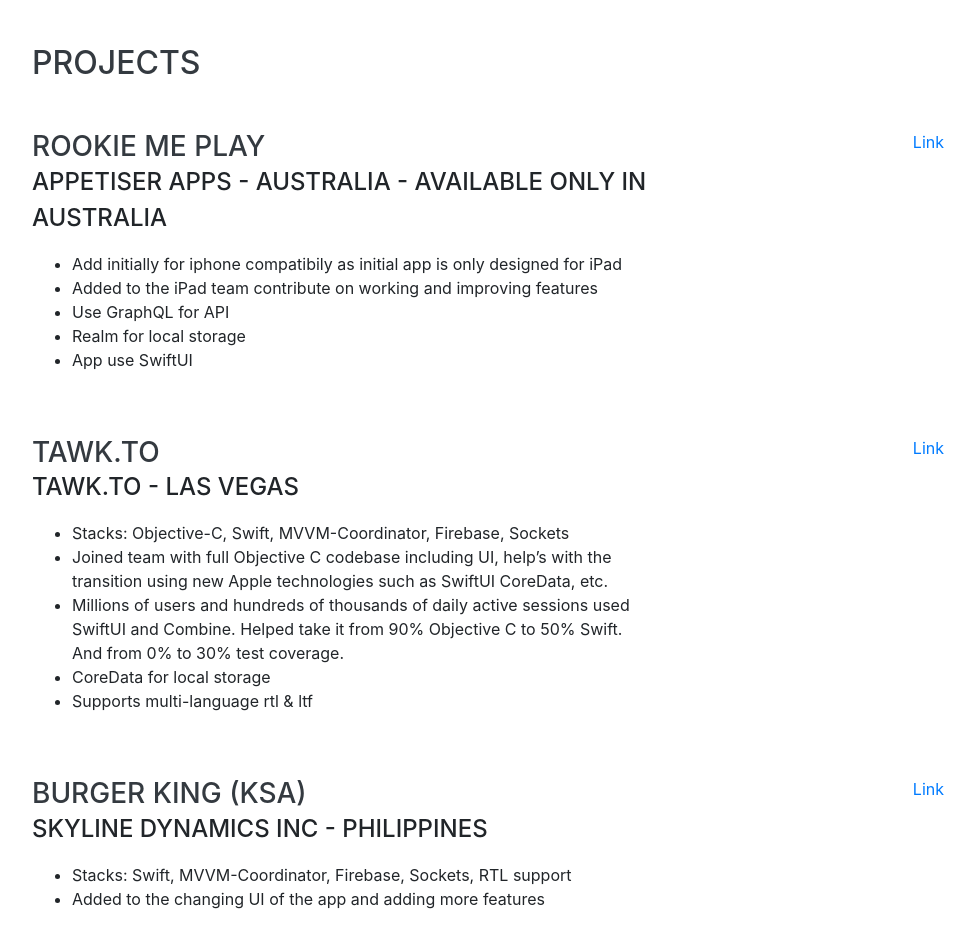
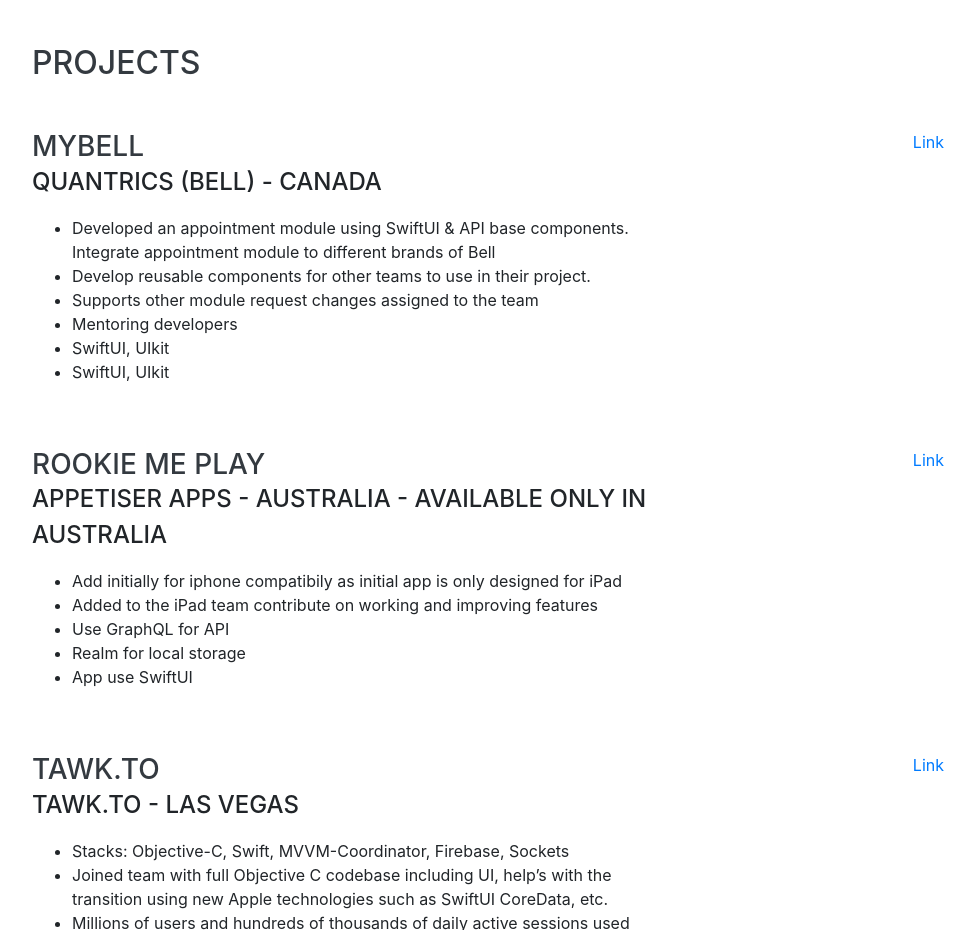
Before and after one commit to johnroque/johnroque.github.io, a website with bundled scripts: page index.html in a window 1280 px wide. Shown: the part 2420-3350 px from the top of the page, without its empty margins (288-1263 px from the left). Built offline with nearby package versions, Linux system fonts and the light colour scheme; a web font is replaced by a local one.

Commit message:
Update projects

```diff
--- a/index.html
+++ b/index.html
@@ -203,6 +203,26 @@
     <section class="resume-section p-3 p-lg-5 d-flex justify-content-center" id="projects">
       <div class="w-100">
         <h2 class="mb-5">Projects</h2>
+
+        <div class="resume-item d-flex flex-column flex-md-row justify-content-between mb-5">
+          <div class="resume-content">
+            <h3 class="mb-0">MyBell</h3>
+            <div class="subheading mb-3">Quantrics (Bell) - Canada</div>
+            <ul>
+              <li>Developed an appointment module using SwiftUI & API base components. Integrate appointment module to different brands of Bell</li>
+              <li>Develop reusable components for other teams to use in their project.</li>
+              <li>Supports other module request changes assigned to the team</li>
+              <li>Mentoring developers</li>
+              <li>SwiftUI, UIkit</li>
+              <li>SwiftUI, UIkit</li>
+            </ul>
+          </div>
+          <div class="resume-date text-md-right">
+            <a href="https://apps.apple.com/ca/app/mybell/id850549838" target="_blank">
+              <span class="text-primary">Link</span>
+            </a>
+          </div>
+        </div>
 
         <div class="resume-item d-flex flex-column flex-md-row justify-content-between mb-5">
           <div class="resume-content">
```
